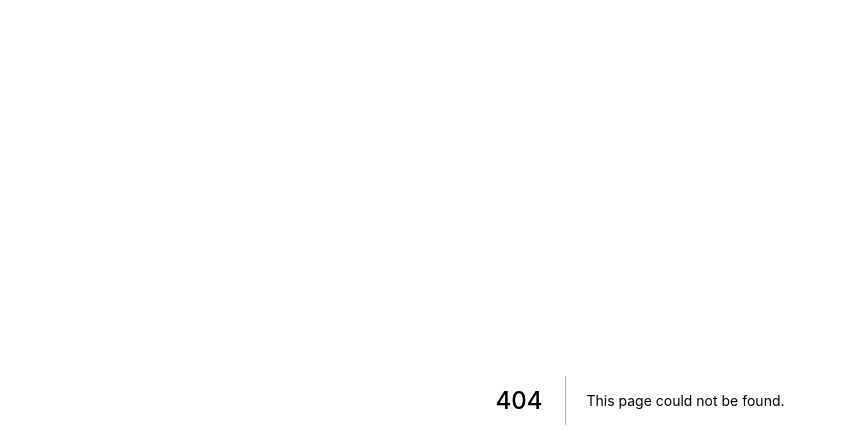
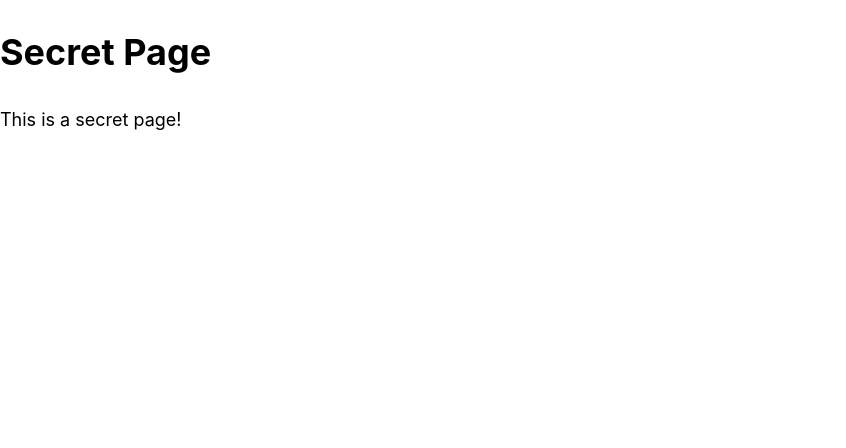
Before and after one commit to omarlari/nextjs-blog, a Next.js app: page /omar in a window 1280 px wide. Before the commit this address had no page. Shown: the top 448 px of the page, without its empty margins (0-846 px from the left). Built offline with nearby package versions, Linux system fonts and the light colour scheme.

Commit message:
secret page

```diff
--- /dev/null
+++ b/pages/omar.tsx
@@ -0,0 +1,10 @@
+// secret-page.tsx
+
+export default function SecretPage() {
+  return (
+    <div>
+      <h1>Secret Page</h1>
+      <p>This is a secret page!</p>
+    </div>
+  );
+}
```
